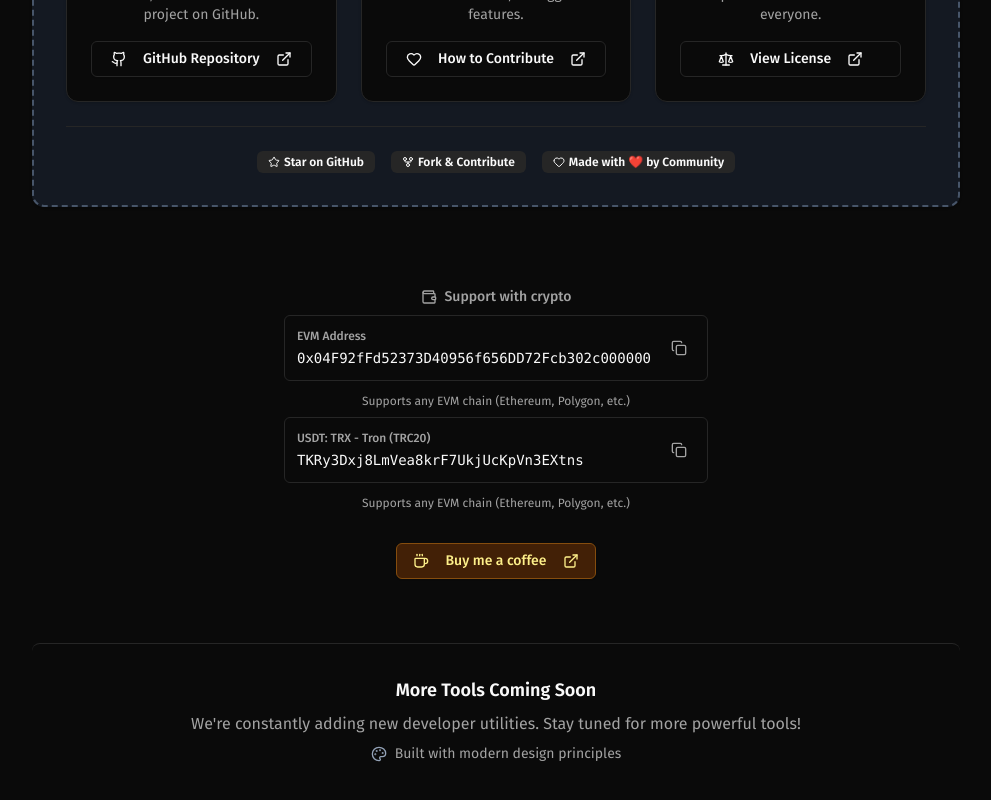
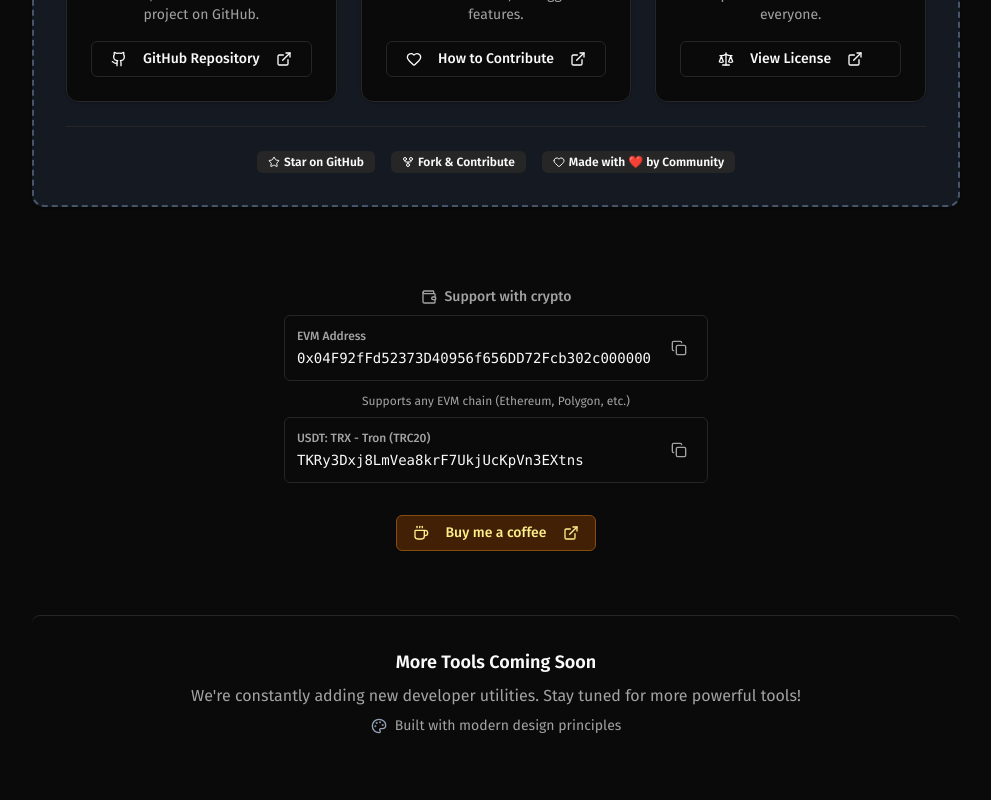
Before and after one commit to truethari/OpensourceToolkit, a Next.js app: page / in a window 1280 px wide. Shown: the part 3811-4611 px from the top of the page, without its empty margins (272-1263 px from the left). Built offline with nearby package versions, Linux system fonts and the light colour scheme.

Commit message:
refactor: remove redundant support message for EVM chains in footer

```diff
--- a/src/components/home/Footer.tsx
+++ b/src/components/home/Footer.tsx
@@ -246,10 +246,6 @@
                 )}
               </button>
             </div>
-
-            <p className="text-center text-xs text-muted-foreground">
-              Supports any EVM chain (Ethereum, Polygon, etc.)
-            </p>
           </div>
         </div>
 
```
